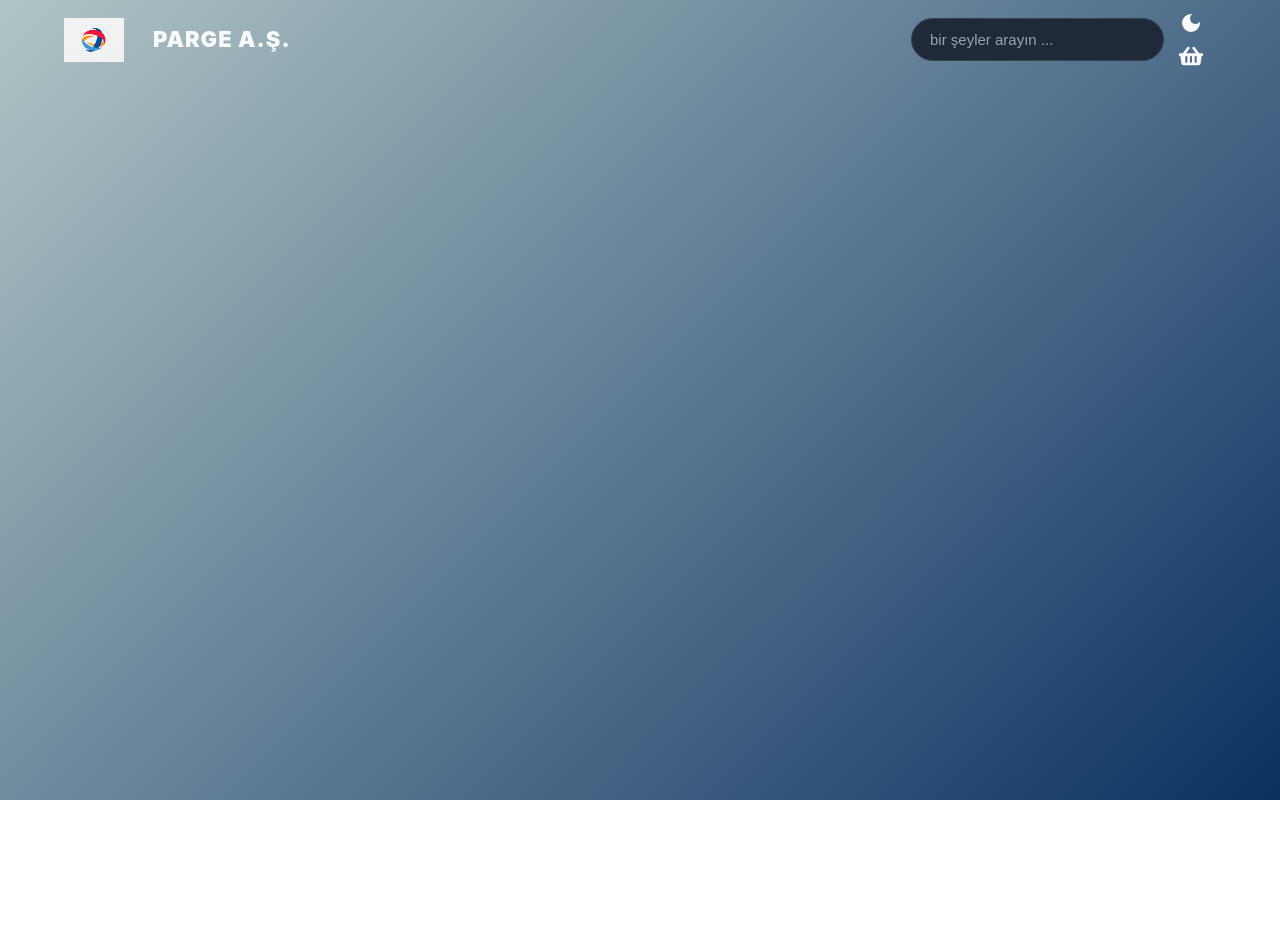
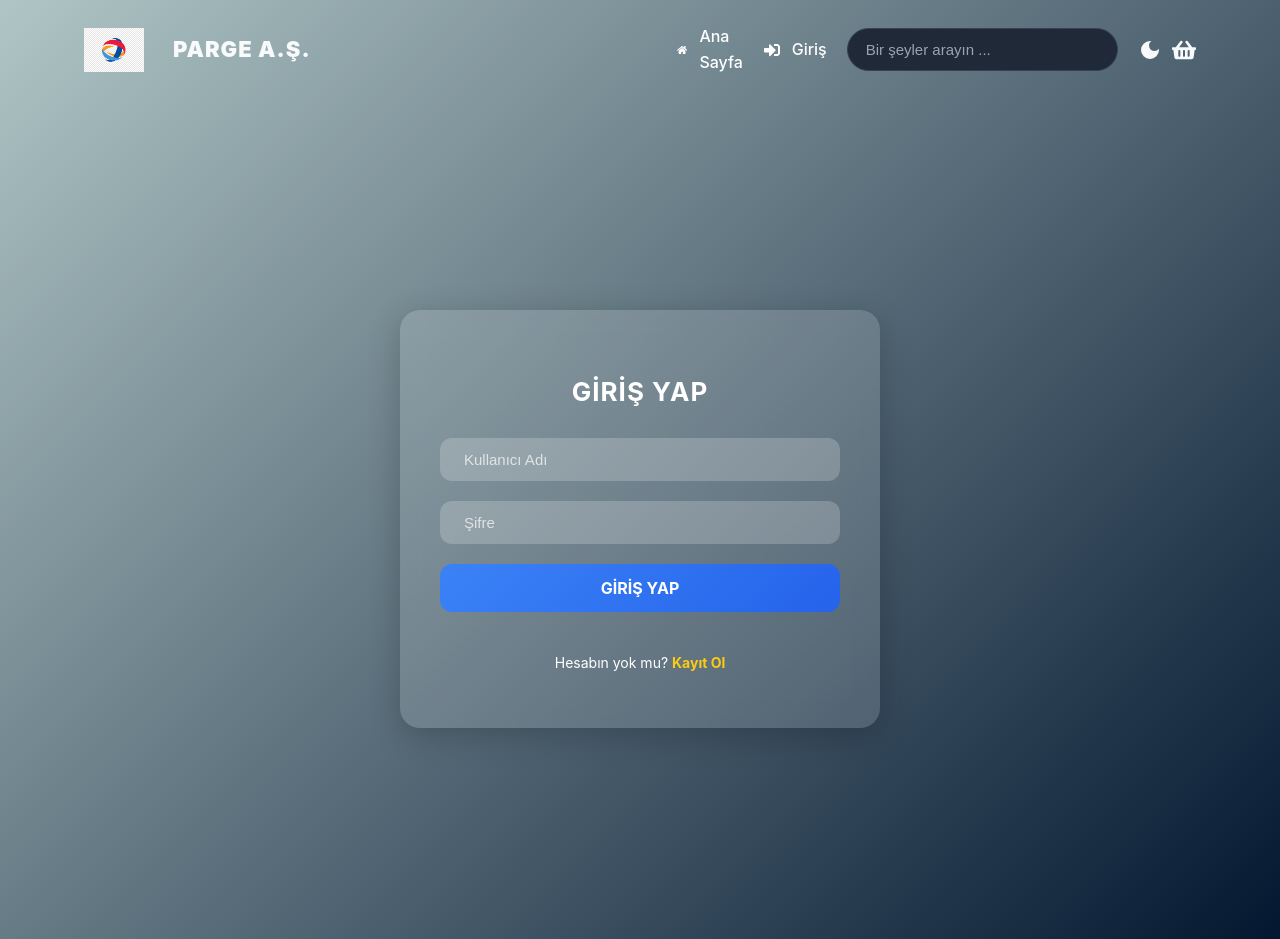
Before and after one commit to fnur21/e-commerce-react, a React (Vite) app: page /auth in a window 1280 px wide. Before the commit this address had no page. Before the commit the page ends 800 px from the top, so only its background shows below. Built offline with nearby package versions, Linux system fonts and the light colour scheme.

Commit message:
Fix Link import duplication in Header.jsx

```diff
--- a/src/App.css
+++ b/src/App.css
@@ -8,7 +8,7 @@ body {
   font-family: 'Inter', Arial, sans-serif; /* Modern okunaklı font */
   color: #1f2937; /* Yazı rengi */
   line-height: 1.6; /* Daha rahat okunur */
-  background: linear-gradient(135deg, #b0c5c5, #0b3162); /* Hafif gradient arka plan */
+  background: linear-gradient(135deg, #b0c5c5, #031730); /* Hafif gradient arka plan */
   transition: background 0.4s ease; /* Arka plan değişim animasyonu */
 }
 
--- a/src/components/Header.jsx
+++ b/src/components/Header.jsx
@@ -1,71 +1,78 @@
-import React from 'react'
+import React, { useState } from 'react';
 import '../css/Header.css';
 import { FaShoppingBasket } from "react-icons/fa";
-import { MdDarkMode } from "react-icons/md";
-import { MdLightMode } from "react-icons/md";
-import  { useState } from "react";
+import { MdDarkMode, MdLightMode } from "react-icons/md";
 import Badge from '@mui/material/Badge';
-import { useNavigate } from 'react-router-dom';
-import { Navigate } from 'react-router-dom';
+import { useNavigate, Link } from 'react-router-dom';
 import { useSelector, useDispatch } from 'react-redux';
 import { setDrawer } from "../redux/slices/basketSlice";
-
-
+import { FaHome, FaSignInAlt } from "react-icons/fa"; // ikonlar
 
 function Header() {
 
-    // burda theme ile şu anki tema açıkk mı kapalı mı bu bilgiyi tutuyoruz (true false ile)
-    // setTheme ise bu değeri değiştirmek için kullanacağımız fonksiyon oluyo
-const [theme,setTheme]=useState(false);
+    // Tema durumu: true = dark mode, false = light mode
+    const [theme, setTheme] = useState(false);
+
     const dispatch = useDispatch();
+    const navigate = useNavigate();
+    const { products } = useSelector((store) => store.basket);
 
-const navigate =useNavigate();
-
-const{products}= useSelector((store)=>store.basket)
-
-//  bu değeri değiştirmek için kullanacağımız setTheme fonksiyonunu tanımlıyoruz
-// them true ise arka plan rengi siyaz yazı beyaz değilse tersi
-
-const changeTheme = () =>{
-
+    // Tema değiştirme fonksiyonu
+    const changeTheme = () => {
         const root = document.getElementById("root");
-
         if(theme){
-        root.style.backgroundColor ="black";
-        root.style.color="#fff"
-    }else{
-        root.style.backgroundColor="#fff";
-        root.style.color="black"
+            root.style.backgroundColor = "black";
+            root.style.color = "#fff";
+        } else {
+            root.style.backgroundColor = "#fff";
+            root.style.color = "black";
         }
-    //  burda ise setTheme ! ,le değeri tersine çeviriyorsyn
         setTheme(!theme);
     }
 
+    return (
+        <div className="header-container" style={{display:'flex', flexDirection:'row', alignItems:'center', justifyContent:'space-between', padding:'10px 20px'}}>
 
-  return (
-    <div style={{display:'flex', flexDirection:'row', alignItems:'center', justifyContent:'space-between'}}>
+            {/* Logo ve Başlık */}
             <div className='flex-row'>
-            <img className='logo' src="./src/images/logo.png" alt="" />
+                <img className='logo' src="./src/images/logo.png" alt="Logo" />
                 <p className='logo-text'>PARGE A.Ş.</p>
             </div>
 
-        <div className='flex-row'>
-            <input className='search-input' placeholder='bir şeyler arayın ...' type="text" />
-          <div >
+            {/* Menü & Arama & Sepet */}
+            <div className='flex-row' style={{alignItems:'center', gap:'20px'}}>
 
+            {/* React Router Linkleri */}
+<div className="nav-links" style={{ display: 'flex', gap: '15px', alignItems: 'center' }}>
+  <Link to="/" className="link">
+    <FaHome style={{ marginRight: '6px' }} /> Ana Sayfa
+  </Link>
+  <Link to="/auth" className="link">
+    <FaSignInAlt style={{ marginRight: '6px' }} /> Giriş
+  </Link>
+</div>
+                {/* Arama Input */}
+                <input className='search-input' placeholder='Bir şeyler arayın ...' type="text" />
 
-             {theme ? <MdLightMode className='icon' onClick={changeTheme} /> : <MdDarkMode  className='icon' onClick={changeTheme}/>  }
-            {/* <MdDarkMode  className='icon'/>  şimdi burası dark mode içinn kullanılacak o yüzden moon ve lamp arasında geçiş olacak*/ }
+                {/* Tema ve Sepet */}
+                <div style={{display:'flex', alignItems:'center', gap:'10px'}}>
+                    {theme ?
+                        <MdLightMode className='icon' onClick={changeTheme} />
+                        :
+                        <MdDarkMode className='icon' onClick={changeTheme} />
+                    }
 
-
-                 <Badge onClick={() => dispatch(setDrawer())} badgeContent={products.length} color="error">
-                <FaShoppingBasket style={{marginRight:'5px'}} className='icon' />                </Badge>
+                    <Badge
+                        onClick={() => dispatch(setDrawer())}
+                        badgeContent={products.length}
+                        color="error"
+                    >
+                        <FaShoppingBasket className='icon' />
+                    </Badge>
                 </div>
-
-
             </div>
         </div>
     )
 }
 
-export default Header
+export default Header;
--- a/src/config/RouterConfig.jsx
+++ b/src/config/RouterConfig.jsx
@@ -2,12 +2,14 @@ import React from 'react'
 import { Routes,Route } from 'react-router-dom';
 import Home from '../pages/Home';
 import ProductDetails from '../components/ProductDetails';
+import Auth from "../login/Auth"; // Login/Register sayfan
 
 function RouterConfig() {
   return (
     <Routes>
 
 <Route path='/' element={<Home/>} />
+   <Route path="/auth" element={<Auth />} />
 <Route path='/product-details/:id' element={<ProductDetails/>} />
 
  </Routes>
--- a/src/css/Header.css
+++ b/src/css/Header.css
@@ -111,32 +111,21 @@ header {
 }
 
 /* Hover underline animation for nav items (if you have text links) */
-.nav-link {
-  position: relative;
-  color: #f8fafc;
-  font-weight: 600;
+.nav-links .link {
+  display: flex;
+  align-items: center;
+  gap: 6px;
+  color: white;
+  font-weight: 500;
   text-decoration: none;
-  transition: color 0.3s ease;
+  transition: 0.3s;
 }
 
-.nav-link::after {
-  content: '';
-  position: absolute;
-  width: 0%;
-  height: 2px;
-  left: 0;
-  bottom: -4px;
-  background-color: #3b82f6;
-  transition: width 0.3s ease;
+.nav-links .link:hover {
+  color: #facc15; /* hover'da sarı renk */
+  transform: translateY(-2px);
 }
 
-.nav-link:hover {
-  color: #3b82f6;
-}
-
-.nav-link:hover::after {
-  width: 100%;
-}
 
 /* Responsive */
 @media (max-width: 768px) {
--- /dev/null
+++ b/src/login/Auth.css
@@ -0,0 +1,140 @@
+/* Genel container */
+.auth-container {
+  display: flex;
+  justify-content: center;
+  align-items: center;
+  min-height: 100vh;
+  background: linear-gradient(135deg, #1e3a8a, #3b82f6),cover;
+  padding: 20px;
+}
+
+
+/* Kutu */
+.auth-box {
+  width: 400px;
+  background: rgba(255, 255, 255, 0.15);
+  border-radius: 20px;
+  padding: 40px;
+  backdrop-filter: blur(12px);
+  box-shadow: 0 8px 32px rgba(0, 0, 0, 0.2);
+  color: white;
+  animation: fadeIn 0.8s ease-in-out;
+}
+
+/* Başlık */
+.auth-left h2 {
+  text-align: center;
+  margin-bottom: 25px;
+  font-size: 26px;
+  font-weight: bold;
+  letter-spacing: 1px;
+}
+
+/* Input alanları */
+.input-box {
+  display: flex;
+  align-items: center;
+  margin-bottom: 20px;
+  padding: 12px;
+  border-radius: 12px;
+  background: rgba(255, 255, 255, 0.2);
+  transition: 0.3s;
+}
+
+.input-box i {
+  margin-right: 10px;
+  color: #fff;
+}
+
+.input-box input {
+  border: none;
+  outline: none;
+  flex: 1;
+  background: transparent;
+  color: white;
+  font-size: 15px;
+}
+
+.input-box input::placeholder {
+  color: rgba(255, 255, 255, 0.7);
+}
+
+.input-box:focus-within {
+  background: rgba(255, 255, 255, 0.35);
+  box-shadow: 0 0 8px rgba(59, 130, 246, 0.7);
+}
+
+/* Buton */
+.btn {
+  width: 100%;
+  padding: 14px;
+  border: none;
+  border-radius: 12px;
+  background: linear-gradient(135deg, #3b82f6, #2563eb);
+  color: white;
+  font-size: 16px;
+  font-weight: bold;
+  cursor: pointer;
+  transition: 0.3s;
+}
+
+.btn:hover {
+  transform: scale(1.05);
+  background: linear-gradient(135deg, #2563eb, #1e40af);
+}
+
+/* Sosyal login */
+.social-login {
+  margin-top: 20px;
+  display: flex;
+  justify-content: center;
+  gap: 20px;
+  font-size: 22px;
+}
+
+.social-login i {
+  cursor: pointer;
+  transition: 0.3s;
+}
+
+.social-login i:hover {
+  color: #facc15;
+  transform: scale(1.2);
+}
+
+/* Alt kısım toggle */
+.toggle-text {
+  text-align: center;
+  margin-top: 20px;
+  font-size: 14px;
+}
+
+.toggle-text span {
+  color: #facc15;
+  cursor: pointer;
+  font-weight: bold;
+}
+
+.toggle-text span:hover {
+  text-decoration: underline;
+}
+
+/* Animasyon */
+@keyframes fadeIn {
+  from {
+    opacity: 0;
+    transform: translateY(-20px);
+  }
+  to {
+    opacity: 1;
+    transform: translateY(0);
+  }
+}
+
+/* Responsive */
+@media (max-width: 480px) {
+  .auth-box {
+    width: 100%;
+    padding: 25px;
+  }
+}
--- /dev/null
+++ b/src/login/Auth.jsx
@@ -0,0 +1,47 @@
+import { useState } from "react";
+import "./Auth.css"; // CSS burada
+
+export default function Auth() {
+  const [isLogin, setIsLogin] = useState(true);
+
+  return (
+    <div className="auth-container">
+      <div className="auth-box">
+        <div className="auth-left">
+          <h2>{isLogin ? "GİRİŞ YAP" : "KAYIT OL"}</h2>
+          <form>
+            <div className="input-box">
+              <i className="fas fa-user"></i>
+              <input type="text" placeholder="Kullanıcı Adı" required />
+            </div>
+            <div className="input-box">
+              <i className="fas fa-lock"></i>
+              <input type="password" placeholder="Şifre" required />
+            </div>
+            {!isLogin && (
+              <div className="input-box">
+                <i className="fas fa-envelope"></i>
+                <input type="email" placeholder="Email" required />
+              </div>
+            )}
+            <button type="submit" className="btn">
+              {isLogin ? "GİRİŞ YAP" : "KAYIT OL"}
+            </button>
+          </form>
+          <div className="social-login">
+            <i className="fab fa-facebook"></i>
+            <i className="fab fa-twitter"></i>
+            <i className="fab fa-google"></i>
+            <i className="fab fa-linkedin"></i>
+          </div>
+          <p className="toggle-text">
+            {isLogin ? "Hesabın yok mu?" : "Zaten hesabın var mı?"}{" "}
+            <span onClick={() => setIsLogin(!isLogin)}>
+              {isLogin ? "Kayıt Ol" : "Giriş Yap"}
+            </span>
+          </p>
+        </div>
+      </div>
+    </div>
+  );
+}
```
Lines whose indentation alone changed are shown as unchanged.
